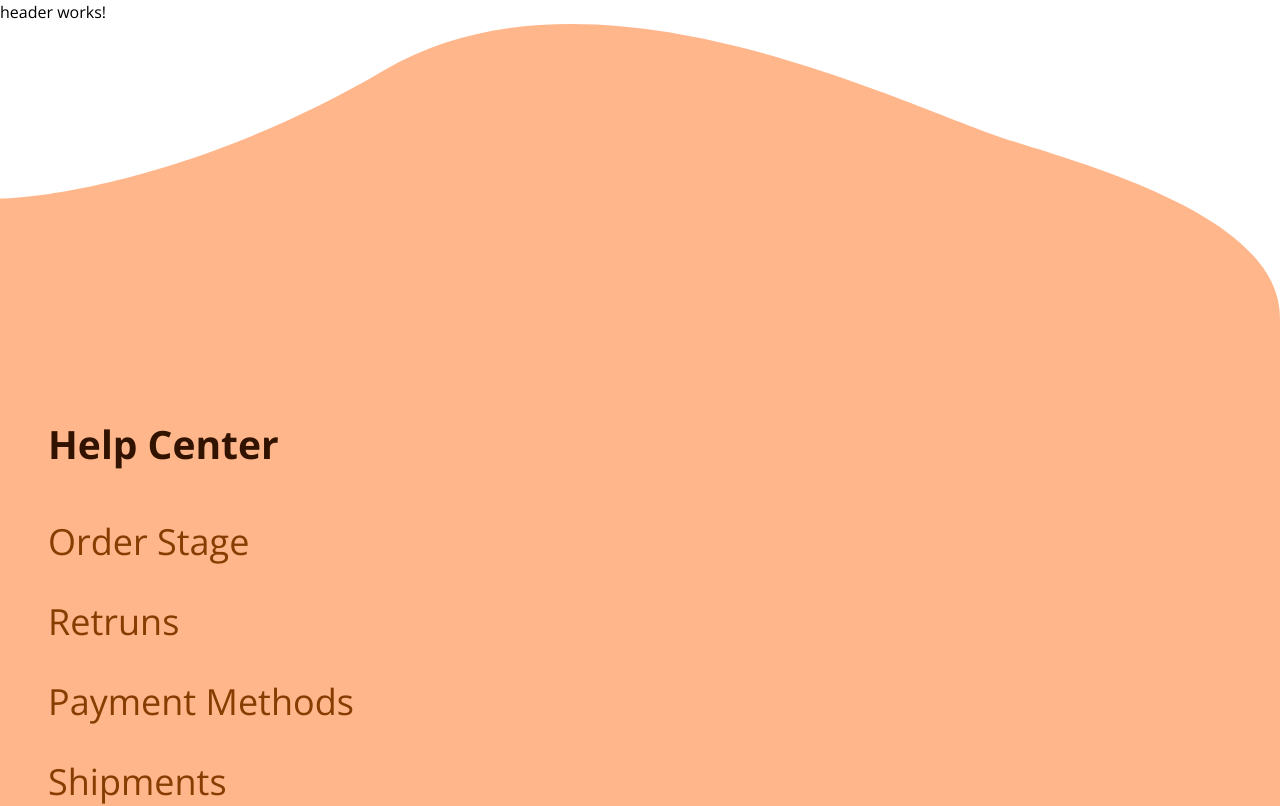
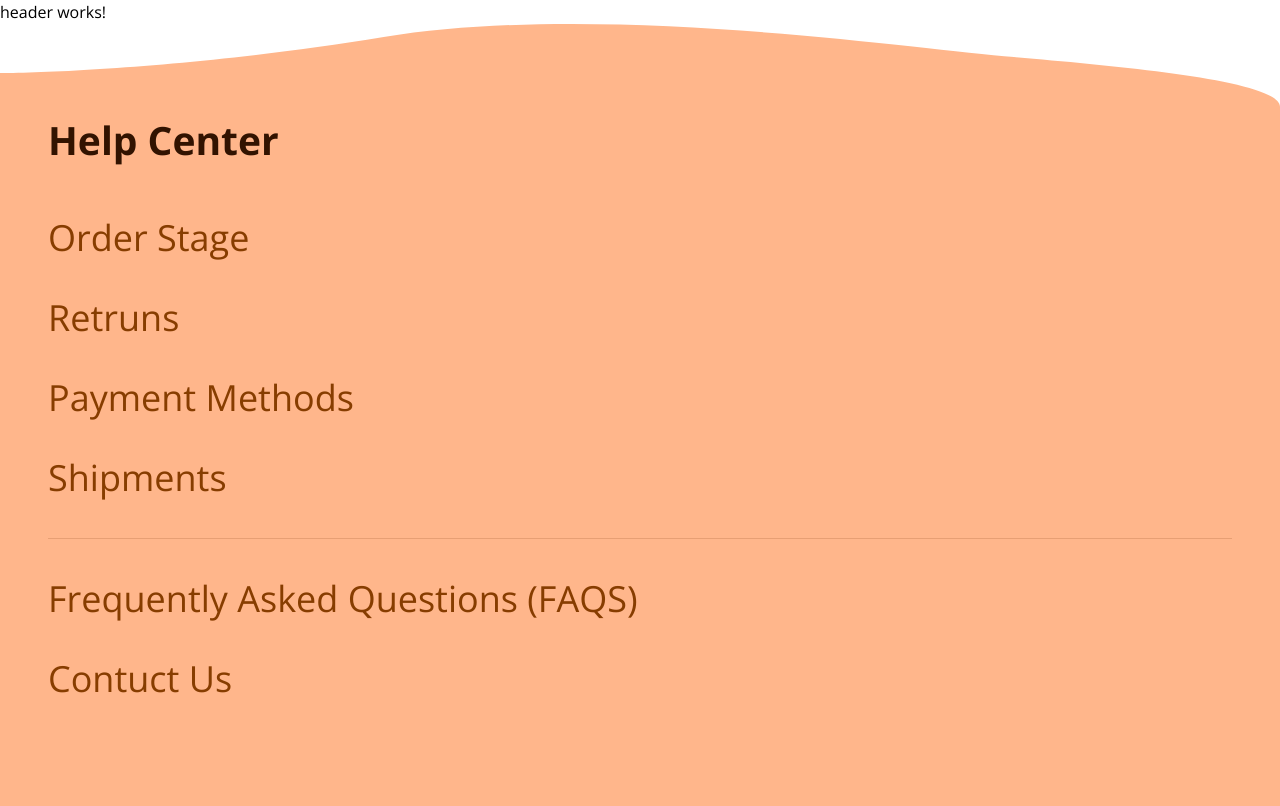
Before and after one commit to 8pus-Services/8pus.shop, an Angular app: page / in a window 1280 px wide. Shown: the top 806 px of the page. Built offline with nearby package versions, Linux system fonts and the light colour scheme; what tw-elements would draw is missing.

Commit message:
Add top footer icon for LG

```diff
--- a/src/app/core/footer/footer-top-icon/footer-top-icon.component.html
+++ b/src/app/core/footer/footer-top-icon/footer-top-icon.component.html
@@ -1,3 +1,7 @@
-<svg class="w-full" xmlns="http://www.w3.org/2000/svg" viewBox="0 0 360 119" fill="none">
+<svg class="w-full lg:hidden" xmlns="http://www.w3.org/2000/svg" viewBox="0 0 360 119" fill="none">
     <path d="M107.909 13.0636C60.0302 41.2421 16.0201 48.8204 0 49.0872V119H360V82.7095C360 56.2867 314.66 42.1493 285.189 33.0767C255.718 24.0041 167.758 -22.1596 107.909 13.0636Z" fill="#FFB68B"/>
 </svg>
+
+<svg class="w-screen h-auto hidden lg:block" xmlns="http://www.w3.org/2000/svg" viewBox="0 0 1280 119" fill="none">
+    <path d="M383.678 13.0636C213.441 41.2421 56.9605 48.8204 0 49.0872V119H1280V82.7095C1280 56.2867 1118.79 42.1493 1014.01 33.0767C909.219 24.0041 596.474 -22.1596 383.678 13.0636Z" fill="#FFB68B"/>
+</svg>
```
